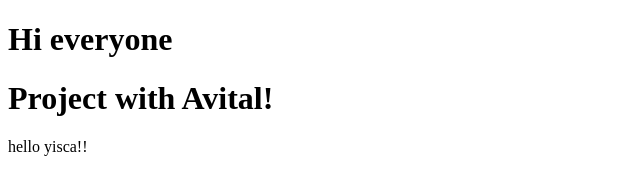
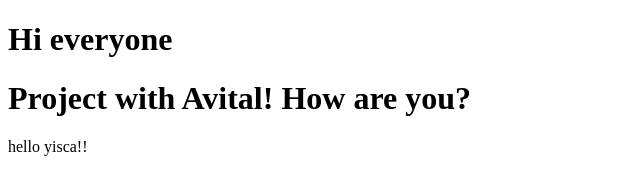
Before and after one commit to Yisca-git/shareWithAvital, a plain HTML site: page index.html in a window 1280 px wide. Shown: the whole page, without its empty margins (0-640 px from the left). Drawn offline with Linux system fonts and the light colour scheme.

Commit message:
add sentence

```diff
--- a/index.html
+++ b/index.html
@@ -7,7 +7,7 @@
 </head>
 <body>
     <h1>Hi everyone</h1>
-    <h1>Project with Avital!</h1>
+    <h1>Project with Avital! How are you?</h1>
 
     <p>hello yisca!!</p>
 </body>
```
